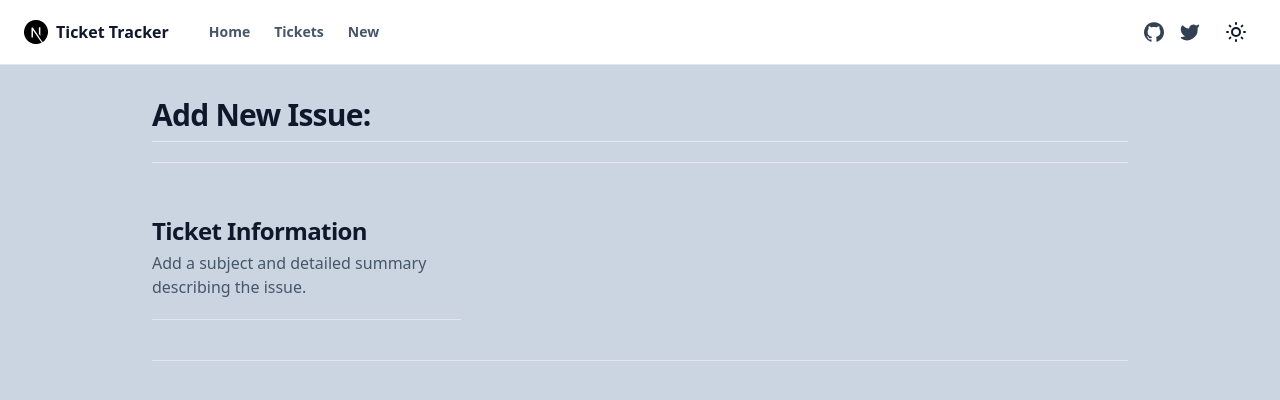
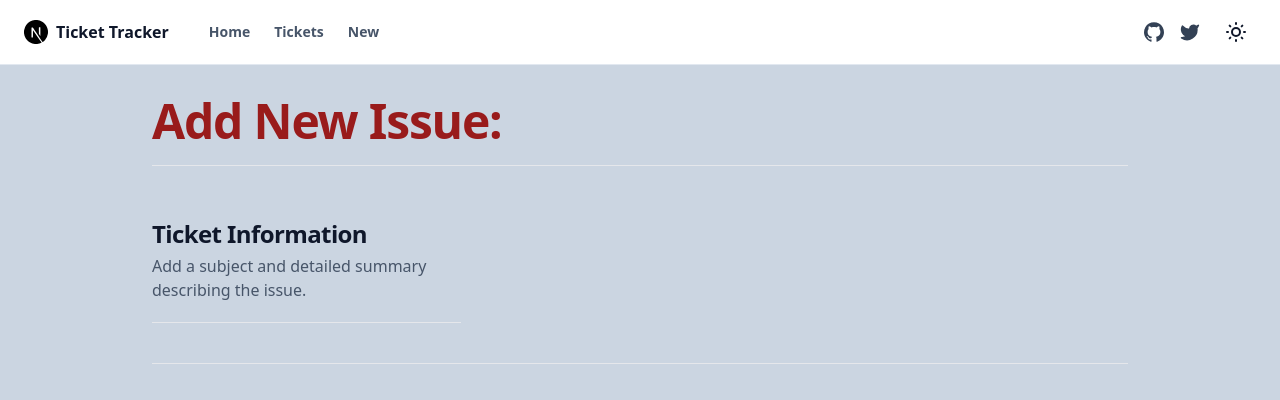
Before and after one commit to ronthetech/ticket-tracker, a Next.js app: page /tickets/new in a window 1280 px wide. Shown: the top 400 px of the page. Built offline with nearby package versions, Linux system fonts and the light colour scheme.

Commit message:
edit: update heading and remove fragment

```diff
--- a/pages/tickets/new/index.tsx
+++ b/pages/tickets/new/index.tsx
@@ -11,10 +11,8 @@ const NewTicketPage = () => {
         <link rel="icon" href="/favicon.ico" />
       </Head>
       <section className="mx-auto flex max-w-5xl flex-col px-6 py-8">
-        {/* <h1 className="text-red-800">Tickets</h1> */}
-        <>
         <div className="block">
-            <h2>Add New Issue:</h2>
+          <h1 className="text-red-800">Add New Issue:</h1>
           <div className="py-2 lg:py-5">
             <div className="border-t border-gray-200" />
           </div>
@@ -51,7 +49,6 @@ const NewTicketPage = () => {
             <div className="border-t border-gray-200" />
           </div>
         </div>
-        </>
       </section>
     </Layout>
   )
```
Lines whose indentation alone changed are shown as unchanged.
